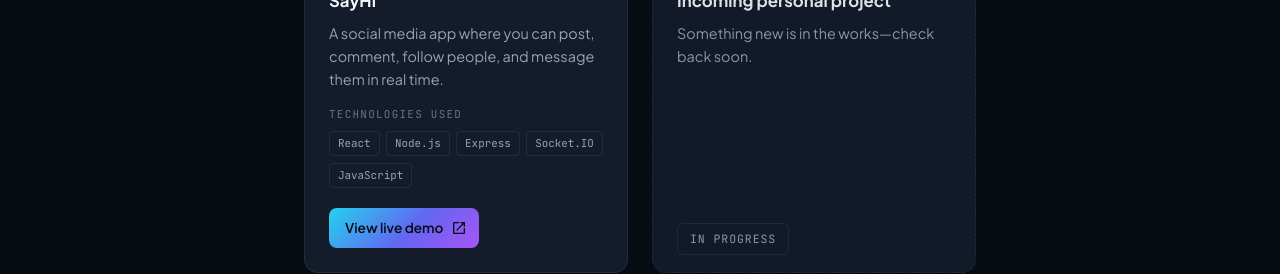
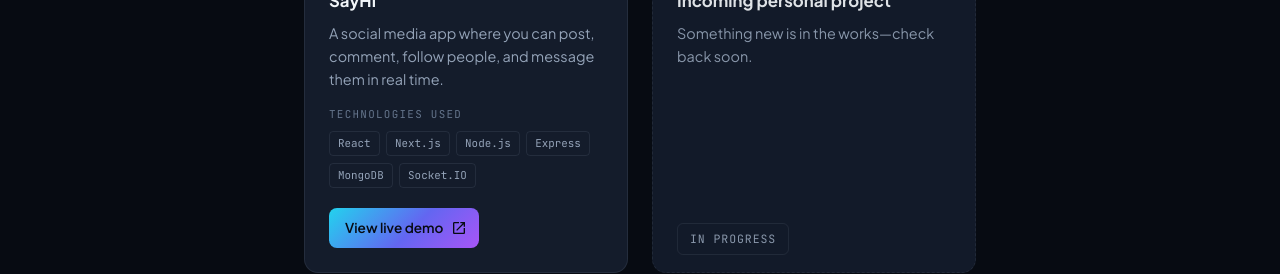
Before and after one commit to JerrrStack/Portfolio-v3, a React (Create React App) app: page / in a window 1280 px wide. Shown: the part 4840-5114 px from the top of the page. Built offline with nearby package versions, Linux system fonts and the light colour scheme.

Commit message:
Update project

```diff
--- a/src/static/projects.js
+++ b/src/static/projects.js
@@ -2,7 +2,14 @@ const projects = [
   {
     title: "SayHi",
     desc: "A social media app where you can post, comment, follow people, and message them in real time.",
-    technologies: ["React", "Node.js", "Express", "Socket.IO", "JavaScript"],
+    technologies: [
+      "React",
+      "Next.js",
+      "Node.js",
+      "Express",
+      "MongoDB",
+      "Socket.IO",
+    ],
     imageUrl: "/assets/SayHi.JPG",
     link: "https://jer-social-media.onrender.com/",
     linkLabel: "View live demo",
```
